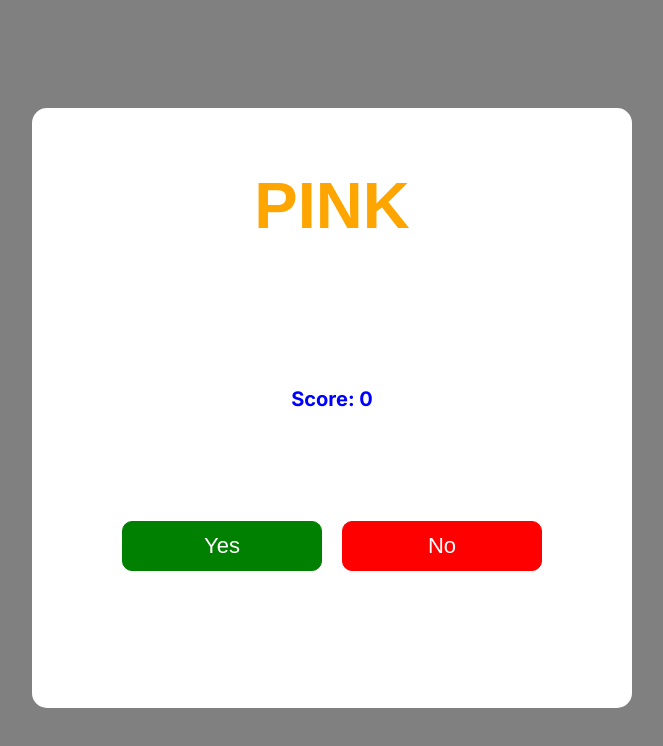
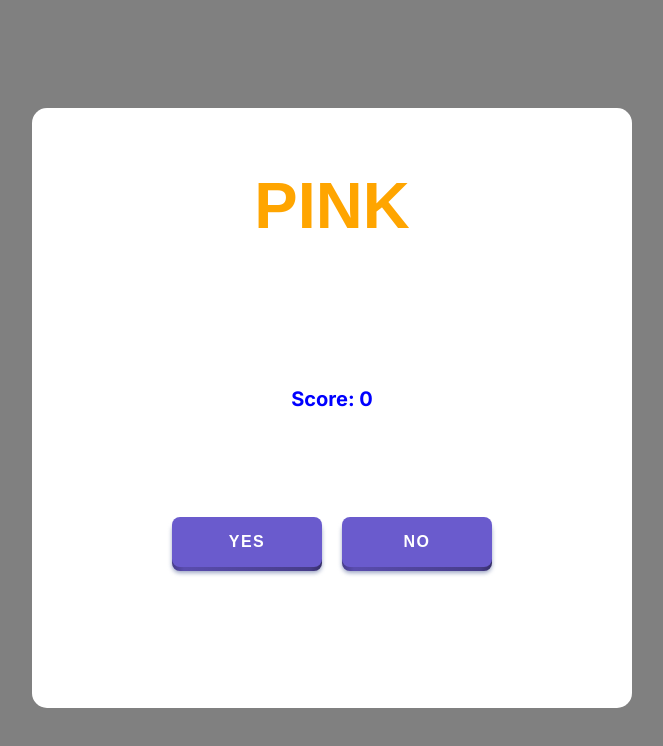
Before and after one commit to abk2191/word-match, a React (Vite) app: page / in a window 1280 px wide. Shown: the top 746 px of the page, without its empty margins (308-971 px from the left). Built offline with nearby package versions, Linux system fonts and the light colour scheme; a web font is replaced by a local one.

Commit message:
Added new features

```diff
--- a/src/Game.jsx
+++ b/src/Game.jsx
@@ -157,14 +157,15 @@ function Game() {
             </div>
           </div>
           <div className="game-area-parts-button">
-            <button className="game-button" onClick={() => handleAnswer("yes")}>
-              Yes
+            <button className="pushable" onClick={() => handleAnswer("yes")}>
+              <span class="shadow"></span>
+              <span class="edge"></span>
+              <span class="front"> Yes </span>
             </button>
-            <button
-              className="game-button-no"
-              onClick={() => handleAnswer("no")}
-            >
-              No
+            <button className="pushable" onClick={() => handleAnswer("no")}>
+              <span class="shadow"></span>
+              <span class="edge"></span>
+              <span class="front"> No </span>
             </button>
           </div>
         </div>
--- a/src/index.css
+++ b/src/index.css
@@ -111,10 +111,97 @@ body {
   }
 }
 
+/* From Uiverse.io by PriyanshuGupta28 */
+.pushable {
+  position: relative;
+  background: transparent;
+  padding: 0px;
+  border: none;
+  width: 150px;
+  cursor: pointer;
+  outline-offset: 4px;
+  outline-color: deeppink;
+  transition: filter 250ms;
+  -webkit-tap-highlight-color: rgba(0, 0, 0, 0);
+}
+
+.shadow {
+  position: absolute;
+  top: 0;
+  left: 0;
+  height: 100%;
+  width: 100%;
+  background: hsl(226, 25%, 69%);
+  border-radius: 8px;
+  filter: blur(2px);
+  will-change: transform;
+  transform: translateY(2px);
+  transition: transform 600ms cubic-bezier(0.3, 0.7, 0.4, 1);
+}
+
+.edge {
+  position: absolute;
+  top: 0;
+  left: 0;
+  height: 100%;
+  width: 100%;
+  border-radius: 8px;
+  background: linear-gradient(
+    to right,
+    hsl(248, 39%, 39%) 0%,
+    hsl(248, 39%, 49%) 8%,
+    hsl(248, 39%, 39%) 92%,
+    hsl(248, 39%, 29%) 100%
+  );
+}
+
+.front {
+  display: block;
+  position: relative;
+  border-radius: 8px;
+  background: hsl(248, 53%, 58%);
+  padding: 16px 32px;
+  color: white;
+  font-weight: 600;
+  text-transform: uppercase;
+  letter-spacing: 1.5px;
+  font-size: 1rem;
+  transform: translateY(-4px);
+  transition: transform 600ms cubic-bezier(0.3, 0.7, 0.4, 1);
+}
+
+.pushable:hover {
+  filter: brightness(110%);
+}
+
+.pushable:hover .front {
+  transform: translateY(-6px);
+  transition: transform 250ms cubic-bezier(0.3, 0.7, 0.4, 1.5);
+}
+
+.pushable:active .front {
+  transform: translateY(-2px);
+  transition: transform 34ms;
+}
+
+.pushable:hover .shadow {
+  transform: translateY(4px);
+  transition: transform 250ms cubic-bezier(0.3, 0.7, 0.4, 1.5);
+}
+
+.pushable:active .shadow {
+  transform: translateY(1px);
+  transition: transform 34ms;
+}
+
+.pushable:focus:not(:focus-visible) {
+  outline: none;
+}
+
 @media (max-width: 768px) {
   .game-area {
     width: 100%;
-    max-width: 370px;
+    max-width: 350px;
   }
 
   .game-area-parts-word h1 {
```
